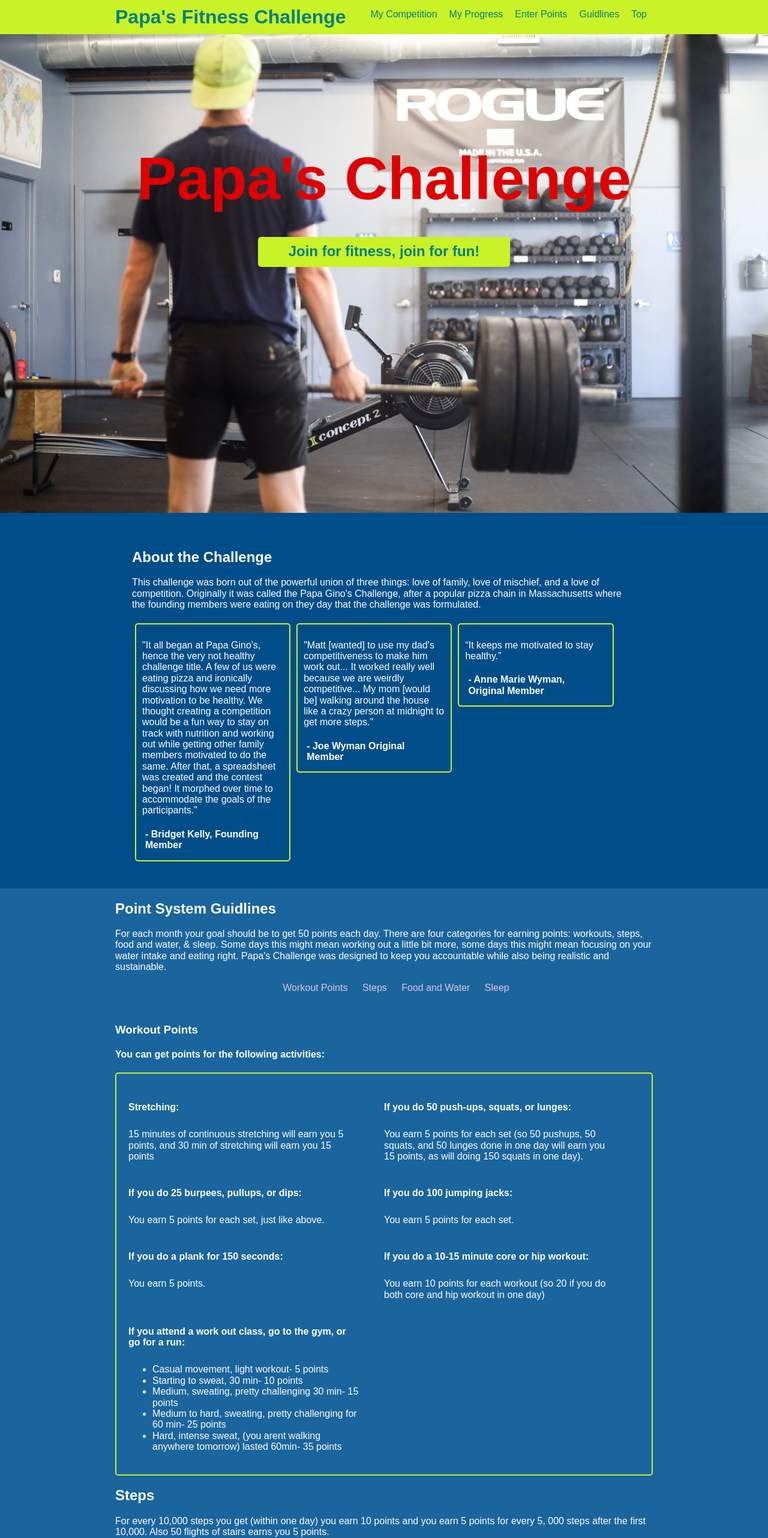
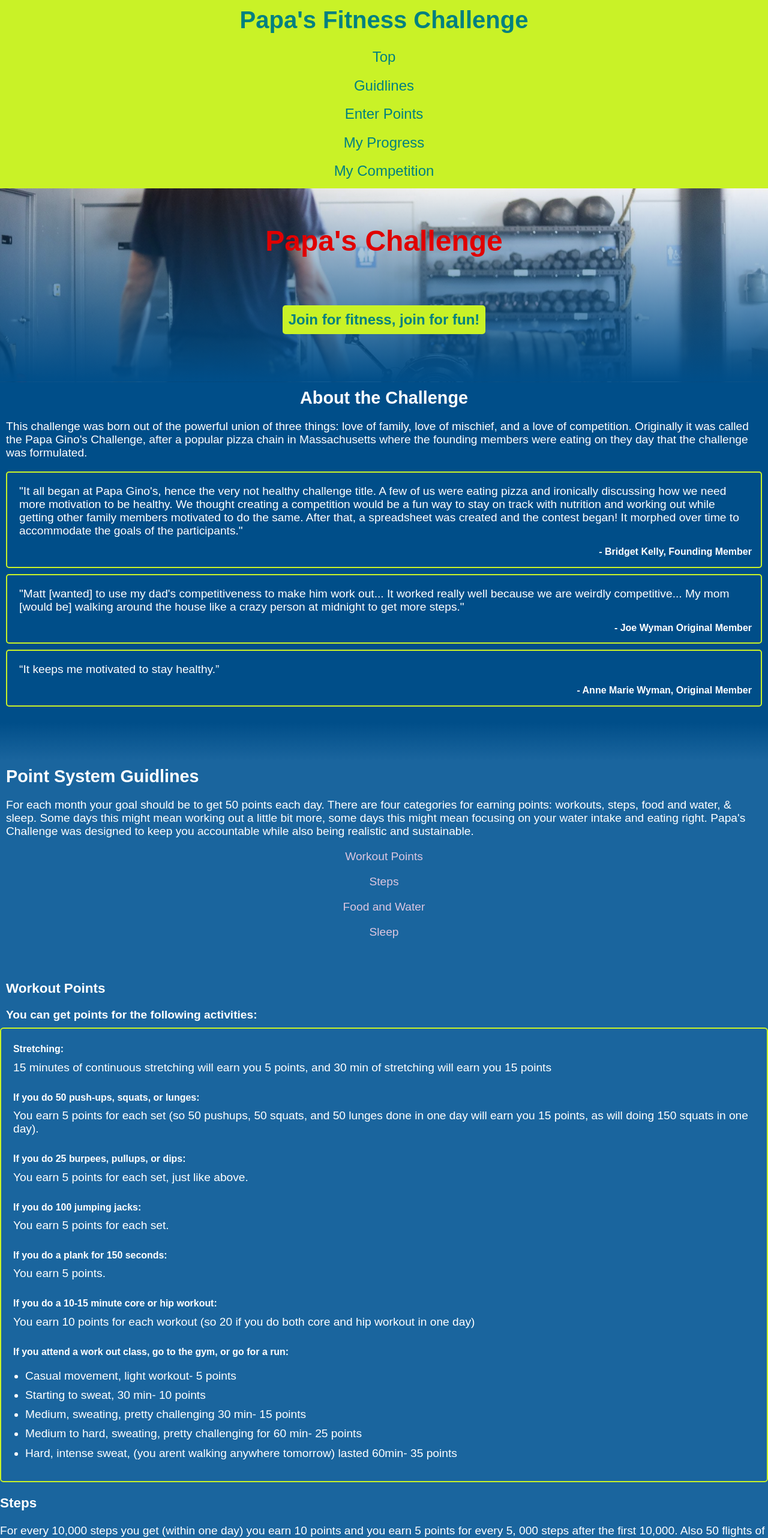
Before and after one commit to ejwyman64/papas_challenge, a plain HTML site: page index.html in a window 1280 px wide. Shown: the top 2564 px of the page at 60% size. Drawn offline with Linux system fonts and the light colour scheme.

Commit message:
Started switching layout to flexbox, added comments

```diff
--- a/css/dynamic.css
+++ b/css/dynamic.css
@@ -3,6 +3,9 @@
 input[type="checkbox"],
 input[type="submit"] {
     cursor: pointer;
+
+
+
 
 }
 
--- /dev/null
+++ b/css/updated.css
@@ -0,0 +1,282 @@
+/*--- Mobile First CSS ---------------*/
+@media (min-width:200px) {
+    /*--- Body Structure ---------------*/
+
+    html, body {
+        display: flex;
+        flex-direction: column;
+        flex-wrap: wrap;
+        margin: 0px;
+        padding: 0px;
+        width: 100%;
+        background-color: #1a659e;
+        font-family: Arial, Helvetica, sans-serif;
+        color: #fff;
+        font-size: 16px;
+    }
+
+    /*--- Links ---------------*/
+    a {
+        color: #008080;
+        text-decoration: none;
+    }
+
+    /*--- Header ---------------*/
+    header {
+        justify-content: flex-start;
+        display: flex;
+        flex-direction: column;
+        align-items: center;
+        background-color: #C9F227;
+        padding: auto;
+        }
+
+        .name {
+            flex-wrap: wrap;
+            align-self: auto;
+            color: #008080;
+            font-family: Arial, Helvetica, sans-serif;
+            font-size: 2.5rem;
+            text-align: center;
+            margin: 0;
+            padding: 10px 0;
+            flex-grow: 1;
+        }
+
+
+        .main-nav {
+            display: flex;
+            flex-wrap: wrap;
+            flex-direction: column;
+            align-items: center;
+            list-style-type: none;
+            margin: 5px;
+            padding: 0;
+            flex-grow: 2;
+        }
+
+        .main-nav li {
+            color: #008080;
+            font-family: Arial, Helvetica, sans-serif;
+            font-size: 1.5rem;
+            flex-grow: 1;
+            padding: 10px;
+        }
+
+        /* ---Greeting---------------------- */
+
+        .greeting {
+            display: flex;
+            align-items: center;
+            flex-direction: column;
+            justify-content: space-between;
+            background-color: #004e89;
+            background-image:   linear-gradient(transparent, #004e89),
+                                url("../img/mwyman.jpg");
+            background-repeat: no-repeat;
+            background-position:center;
+            background-size: cover;
+        }
+
+        .greeting h1 {
+            color: #E00000;
+            font-size: 3rem;
+            text-align: center;
+            margin: 60px auto;
+        }
+
+        .greeting h2 {
+            color: #008080;
+            text-align: center;
+            background: #C9F227;
+            border-radius: 5px;
+            margin: 20px auto 80px auto;
+            padding: 10px;
+            cursor: pointer;
+        }
+
+        /* ---Main----------------------- */
+
+        /*about-----------------------------------*/
+
+        .about {
+            display: flex;
+            flex-wrap: wrap;
+            flex-direction: column;
+            align-items: center;
+            background-image: linear-gradient(#004e89 90%, #1a659e);
+            padding-bottom: 80px;
+            font-size: 1.2rem;
+        }
+
+        .about h2,
+        .about p {
+            padding: 10px;
+            margin: 0;
+            flex-grow: 1;
+        }
+
+        /*quotes----------------------------------*/
+
+        .quote {
+            display: flex;
+            flex-direction: column;
+            flex-grow: 1;
+            flex-basis: 200px;
+            border: solid #C9F227 2px;
+            border-radius: 5px;
+            padding: 10px;
+            margin: 10px;
+            font-size: 1.2rem;
+
+        }
+
+        .quote h6 {
+            justify-content: flex-end;
+            align-self: flex-end;
+            font-size: 1rem;
+            padding: 5px;
+            margin: 0;
+        }
+
+        /*guidelines------------------------------*/
+
+        .guidelines {
+            display: flex;
+            flex-wrap: wrap;
+            flex-direction: column;
+            align-items: center;
+            font-size: 1.2rem;
+
+        }
+
+        .guidelines-intro h2,
+        .guidelines-intro p {
+            padding: 10px;
+            margin: 0;
+            flex-grow: 1;
+        }
+
+        /*workout navigation --------------------*/
+
+        .workout-nav ul {
+            display: flex;
+            flex-direction: column;
+            align-content: center;
+            justify-content: space-between;
+            margin: 0;
+            padding: 0;
+        }
+
+        .workout-nav li {
+            font-size: 1.2rem;
+            padding: 10px;
+            margin: auto;
+            list-style-type: none;
+        }
+
+        .workout-nav a {
+            color: #DCC6E0;
+            text-decoration: none;
+        }
+
+        /*various workout points ------------------*/
+
+        .workout-points h3,
+        .workout-points h4 {
+            padding: 10px;
+            margin: 0;
+            flex-grow: 1;
+        }
+
+        .workout-points {
+            display: flex;
+            flex-direction: column;
+            margin-top: 50px;
+        }
+
+        /*articles ---------------------------------*/
+        .articles {
+            display: flex;
+            flex-direction: column;
+            justify-content: space-between;
+            border: solid 2px;
+            border-radius: 0.3em;
+            border-color: #C9F227;
+            padding: 20px 20px 0 20px;
+
+        }
+
+        article {
+            display: flex;
+            flex-direction: column;
+            border-radius: 5px;
+            padding: 0;
+            margin: 0 0 20px 0;
+            font-size: 1.2rem;
+        }
+
+        article h5,
+        article p {
+            padding: 0;
+            margin: 5px 0;
+        }
+
+        article ul {
+            margin: 0;
+            padding: 0;
+            padding-left: 20px;
+        }
+
+        article li {
+            padding: 5px 0;
+        }
+
+        /*steps ------------------------------------*/
+
+            /*start here!*/
+
+        /* ---Points-------------------*/
+        .enter-points {
+            font-size: 1.2rem;
+        }
+
+        fieldset {
+            border: solid 2px;
+            border-radius: 0.3em;
+            border-color: #C9F227;
+        }
+
+        .form {
+            padding: 5px 10px;
+        }
+
+        input[type="checkbox"],
+        input[type="submit"] {
+            cursor: pointer;
+        }
+
+input[type="checkbox"]:checked + label {
+    font-weight: bold;
+}
+
+        /* ---Footer--------------------- */
+
+        footer {
+            background-color: #004e89;
+            height: auto;
+            width: 100%;
+            position: relative;
+            bottom: 0;
+            padding: 10px 0px;
+            text-align: center;
+        }
+
+        .footer h6 {
+            color: #DCC6E0;
+            margin: 0;
+            padding: 0;
+
+        }
+
+} /*--- Media 769 end bracket ---------------*/
--- a/index.html
+++ b/index.html
@@ -6,12 +6,10 @@
         <meta name="author" content="Emma Wyman">
         <meta name="viewport" content="width=device-width, initial-scale=1">
         <link rel="stylesheet" type="text/css" href="./css/normalize.css">
-        <link rel="stylesheet" type="text/css" href="./css/style.css">
-        <link rel="stylesheet" type="text/css" href="./css/dynamic.css">
+        <link rel="stylesheet" type="text/css" href="css/updated.css">
     </head>
     <body>
         <header >
-            <div class='container'>
             <h1 class="name">Papa's Fitness Challenge</h1>
                 <ul class="main-nav">
                     <li><a href="#top">Top</a></li>
@@ -20,48 +18,42 @@
                     <li><a href="#progress">My Progress</a></li>
                     <li><a href="#competition">My Competition</a></li>
                 </ul>
-            </div>
-            <div class="spacer" style="clear: both;"></div>
         </header>
         <div class="greeting">
             <h1>Papa's Challenge</h1>
             <h2 id="reveal">Join for fitness, join for fun!</h2>
             <h2 id="surprise">Welcome! Let's compete for our health!</h2>
             <div class="spacer" style="clear: both;"></div>
-        </div>
+        </div><!--end greeting-->
+
         <main>
-
             <div id="top" class="about">
-                    <div class='container'>
                 <h2>About the Challenge</h2>
                 <p>
                     This challenge was born out of the powerful union of three things: love of family, love of mischief, and a love of competition. Originally it was called the Papa Gino's Challenge, after a popular pizza chain in Massachusetts where the founding members were eating on they day that the challenge was formulated.
-
                 </p>
                 <div class="all-quotes">
                     <div class="quote">
                         <p>"It all began at Papa Gino's, hence the very not healthy challenge title. A few of us were eating pizza and ironically discussing how we need more motivation to be healthy.  We thought creating a competition would be a fun way to stay on track with nutrition and working out while getting other family members motivated to do the same.
                             After that, a spreadsheet was created and the contest began! It morphed over time to accommodate the goals of the participants."</p>
                         <h6>- Bridget Kelly, Founding Member</h6>
-                            </div>
+                    </div><!--end quote-->
                     <div class="quote">
                         <p>"Matt [wanted] to use my dad's competitiveness to make him work out... It worked really well because we are weirdly competitive... My mom [would be] walking around the house like a crazy person at midnight to get more steps."</p>
                         <h6>- Joe Wyman Original Member</h6>
-                            </div>
+                    </div><!--end quote-->
                     <div class="quote">
                         <p>“It keeps me motivated to stay healthy.”</p>
                         <h6>- Anne Marie Wyman, Original Member</h6>
-                            </div>
-                        </div>
-                        <div class="spacer" style="clear: both;"></div>
-                    </div>
-                </div>
+                    </div><!--end quote-->
+                </div><!--end all-quotes-->
+            </div><!--end about-->
 
             <div id="guidelines" class="guidelines">
-                        <div class='container'>
+                <div class="guidelines-intro">
                     <h2>Point System Guidlines</h2>
                     <p>For each month your goal should be to get 50 points each day. There are four categories for earning points: workouts, steps, food and water, & sleep. Some days this might mean working out a little bit more, some days this might mean focusing on your water intake and eating right. Papa's Challenge was designed to keep you accountable while also being realistic and sustainable.</p>
-
+                </div><!--end guidelines-intro-->
                 <div class="workout-nav">
                     <ul>
                         <li><a href="#workout">Workout Points</a></li>
@@ -69,14 +61,13 @@
                         <li><a href="#food-water">Food and Water</a></li>
                         <li><a href="#sleep">Sleep</a></li>
                     </ul>
-                        </div>
-
+                </div><!--end workout-nav-->
 
                 <div id="workout" class="workout-points">
                     <h3>Workout Points</h3>
                     <h4>You can get points for the following activities:</h4>
 
-                        <div class="workout-activ">
+                    <div class="articles">
                         <article>
                             <h5>Stretching:</h5>
                             <p>15 minutes of continuous stretching will earn you 5 points, and 30 min of stretching will earn you 15 points</p>
@@ -119,17 +110,16 @@
                                 </ul>
                             </p>
                         </article>
-                            <div class="spacer" style="clear: both;"></div>
-                        </div>
-                    </div>
+                    </div><!--end articles-->
+                </div><!--end workout-points-->
 
-                    <div id="steps" class="steps">
-                        <h2>Steps</h2>
+                <div id="steps" class="steps"><!--Start Editing Here-->
+                    <h3>Steps</h3>
                     <p>For every 10,000 steps you get (within one day) you earn 10 points and you earn 5 points for every 5, 000 steps after the first 10,000. Also 50 flights of stairs earns you 5 points.</p>
-                    </div>
+                </div><!--end steps-->
 
                 <div id="food-water" class="food-water">
-                        <h2>Food and Water</h2>
+                    <h3>Food and Water</h3>
                     <p>
                         <ul>
                             <li>Veggies! You earn 10 points for every 3 servings of veggies you eat.</li>
@@ -140,25 +130,22 @@
 
                         </ul>
                     </p>
-                    </div>
+                </div><!--end food-water-->
 
                 <div id="sleep" class="sleep">
-                        <h2>Sleep</h2>
-                    </div>
-                        </div>
-                </div>
+                    <h3>Sleep</h3>
+                </div><!--end sleep-->
+            </div><!--end guidelines-->
 
             <div id="points" class="enter-points">
-                        <div class='container'>
                 <h2>Enter Points</h2>
                 <form>
                     <fieldset>
                         <legend><h3>Today's Points</h3></legend>
-                            <div class="form">
-                                <label for="name">Name: <input type="text" id="name" name="user_name"></label>
-                            </div>
 
-                            <div class="form">
+                        <label class="form get-name" for="name">Name: <input type="text" id="name" name="user_name"></label>
+
+                        <div class="form stretch">
                             <input type="checkbox" id="stretching" name="stretching" value="stretching" onclick="showReps()">
                             <label for="stretching">stretching</label>
                             <div id="stretchMinutes" class="stretch-minutes">
@@ -167,11 +154,10 @@
                                     <option id="fifteenMin" value="15">15 minutes</option>
                                     <option id="thirtyMin" value="30">30 minutes</option>
                                 </select>
-                                </div>
-                                <!-- <input type="text" id="stretchTime" name="stretchTime" class="stretchTime" placeholder="How long did you stretch?"> -->
-                            </div>
+                            </div><!--end stretch-minutes-->
+                        </div><!--end form-stretch-->
 
-                            <div class="form" id="squatsPushupsLunges">
+                        <div class="form SPL" id="squatsPushupsLunges">
                             <input class="basic" type="checkbox" id="squats" name="squats" value="squats" onclick="showReps2()">
                             <label for="squats">squats</label>
 
@@ -192,10 +178,10 @@
                                     <option id="twoHundredFifty" value="250">250</option>
                                     <option id="threeHundred" value="300">300</option>
                                 </select>
-                                </div>
-                            </div>
+                            </div><!--end basic-reps-->
+                        </div><!--end form SPL-->
 
-                            <div class="form">
+                        <div class="form BPD">
                             <input type="checkbox" id="burpees" name="burpees" value="burpees" onclick="showReps()">
                             <label for="burpees">burpees</label>
 
@@ -204,9 +190,9 @@
 
                             <input type="checkbox" id="dips" name="dips" value="dips" onclick="showReps()">
                             <label for="dips">dips</label>
-                            </div>
+                        </div><!--end formBPD-->
 
-                            <div class="form">
+                        <div class="form jjacks">
                             <input type="checkbox" id="jjacks" name="jjacks" value="jjacks" onclick="showReps()">
                             <label for="jjacks">jumping jacks</label>
                             <select>
@@ -216,9 +202,9 @@
                                 <option id="fourHundred" value="400">400</option>
                                 <option id="fiveHundred" value="500">500</option>
                                 </select>
-                            </div>
+                        </div><!--end form-jjacks-->
 
-                             <div class="form">
+                        <div class="form plank">
                             <input type="checkbox" id="plank" name="plank" value="plank" onclick="showReps()">
                             <label for="plank">plank</label>
                             <div id="plankTime" class="plank-time">
@@ -227,44 +213,39 @@
                                     <option id="150sec" value="150">150 seconds</option>
                                     <option id="300sec" value="300">300 seconds</option>
                                 </select>
-                                </div>
-                            </div>
+                            </div><!--end plank-time-->
+                        </div><!--end form-plank-->
 
-                            <div class="form">
+                        <div class="form core">
                             <input type="checkbox" id="core" name="core" value="core" onclick="showReps()">
                             <label for="core">core workout</label>
                             <input type="checkbox" id="hips" name="hips" value="hip" onclick="showReps()">
                             <label for="hip">hip workout</label>
-                            </div>
+                        </div><!--end form-core-->
 
-                            <div class="form">
+                        <div class="form WOclass">
                             <input type="checkbox" id="class" name="class" value="class" onclick="showReps()">
                             <label for="class">workout class</label>
                             <input type="checkbox" id="gym" name="gym" value="gym" onclick="showReps()">
                             <label for="gym">use gym</label>
                             <input type="checkbox" id="run" name="run" value="run" onclick="showReps()">
                             <label for="run">go for run or walk</label>
-                            </div>
-                            <input type="submit" id="submit" name="submit" value="submit">
+                        </div><!--end form WOclass-->
+
+                        <input class="form submit" type="submit" id="submit" name="submit" value="submit">
                     </fieldset>
                 </form>
-                        </div>
-                </div>
+            </div><!--end enter-points-->
 
             <div id="progress" class="my-progress">
-                        <div class='container'>
                 <h2>My Progress</h2>
                 <p>I will try and use JavaScipt to show the users progress here.</p>
-                        </div>
-                </div>
+            </div><!--end my-progress-->
 
             <div id="competition" class="my-competition">
-                        <div class='container'>
                 <h2>My Competition</h2>
                 <p>I will try and show the cumulative points for the group the user is competing against.</p>
-                        </div>
-                </div>
-
+            </div><!--end my-competition-->
         </main>
         <footer>
             <div class="footer">
```
Lines whose indentation alone changed are shown as unchanged.
